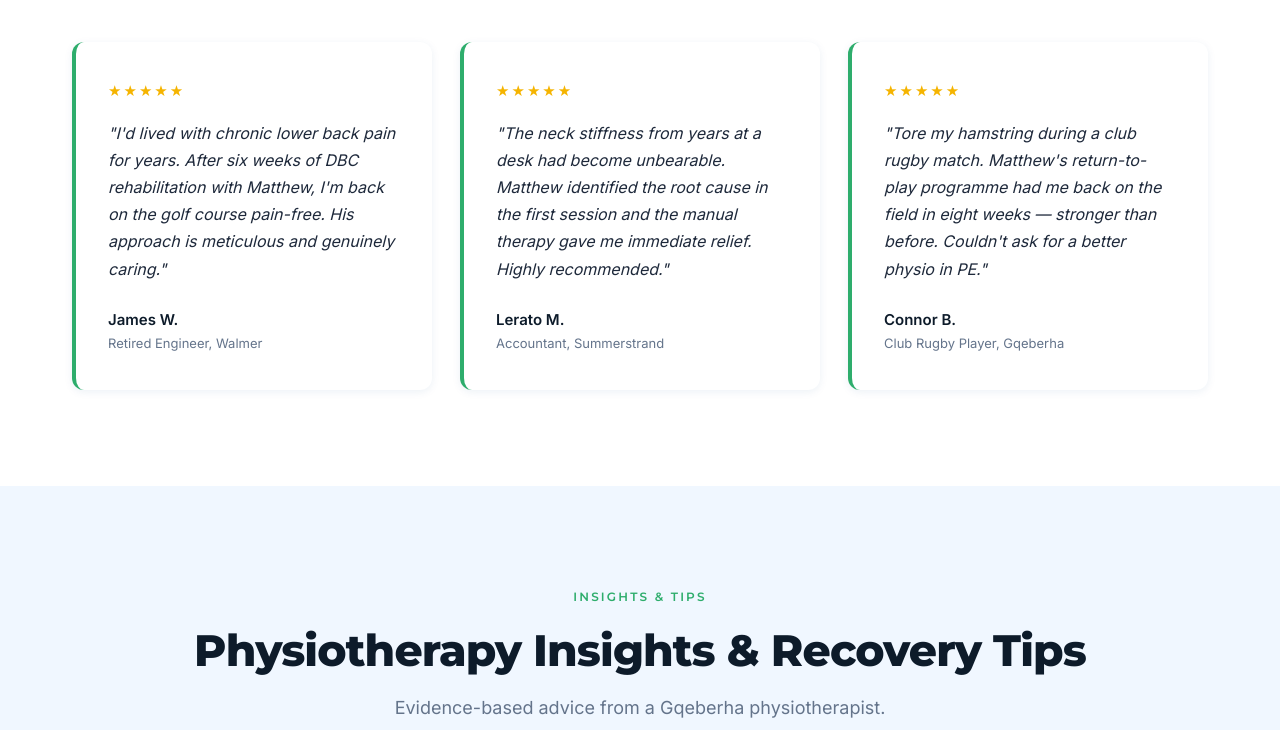
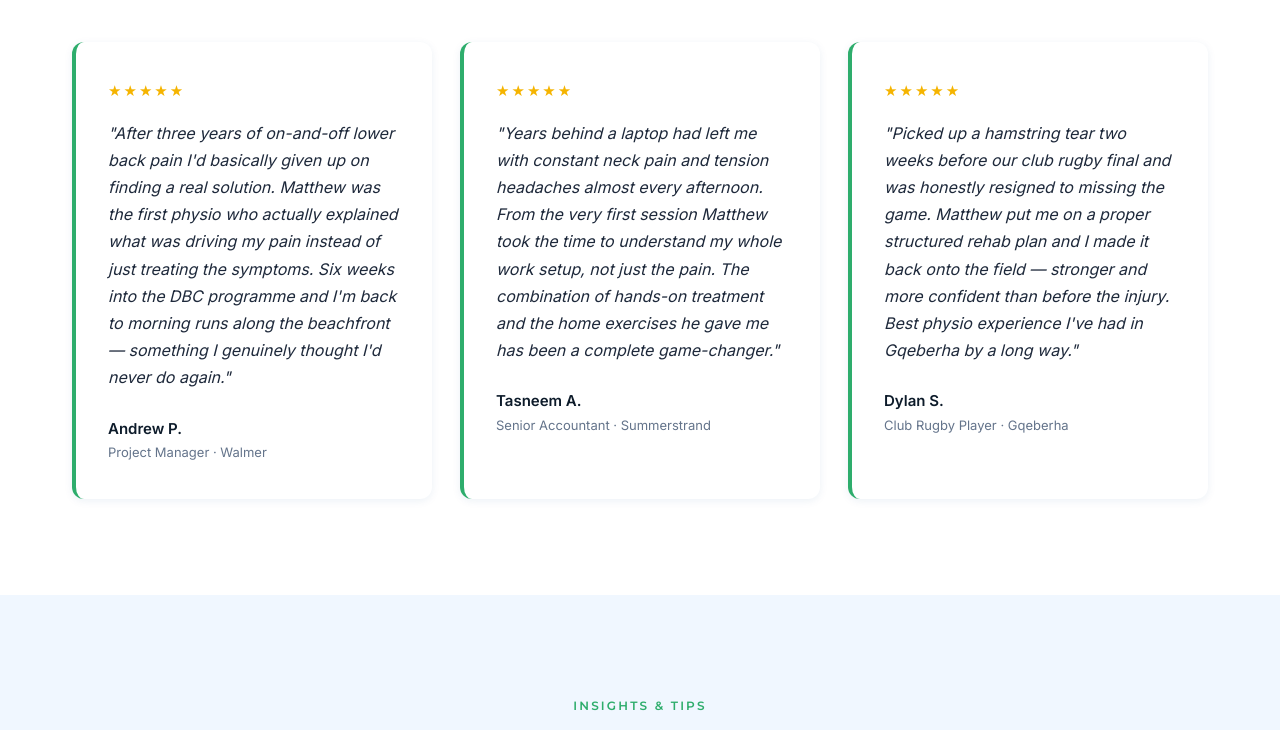
Before and after one commit to Digiiworks/matthew-aucamp-physiotherapy, a plain HTML site: page index.html in a window 1280 px wide. Shown: the part 4600-5330 px from the top of the page. Drawn offline with nearby package versions, Linux system fonts and the light colour scheme.

Commit message:
content: stronger placeholder testimonials (still TODO until real ones land)

```diff
--- a/index.html
+++ b/index.html
@@ -269,18 +269,18 @@
     <div class="card-grid">
       <div class="testimonial fade-in">
         <div class="testimonial__stars">★★★★★</div>
-        <blockquote>"I'd lived with chronic lower back pain for years. After six weeks of DBC rehabilitation with Matthew, I'm back on the golf course pain-free. His approach is meticulous and genuinely caring."</blockquote>
-        <div class="testimonial__author"><strong>James W.</strong><span>Retired Engineer, Walmer</span></div>
+        <blockquote>"After three years of on-and-off lower back pain I'd basically given up on finding a real solution. Matthew was the first physio who actually explained what was driving my pain instead of just treating the symptoms. Six weeks into the DBC programme and I'm back to morning runs along the beachfront — something I genuinely thought I'd never do again."</blockquote>
+        <div class="testimonial__author"><strong>Andrew P.</strong><span>Project Manager · Walmer</span></div>
       </div>
       <div class="testimonial fade-in delay-1">
         <div class="testimonial__stars">★★★★★</div>
-        <blockquote>"The neck stiffness from years at a desk had become unbearable. Matthew identified the root cause in the first session and the manual therapy gave me immediate relief. Highly recommended."</blockquote>
-        <div class="testimonial__author"><strong>Lerato M.</strong><span>Accountant, Summerstrand</span></div>
+        <blockquote>"Years behind a laptop had left me with constant neck pain and tension headaches almost every afternoon. From the very first session Matthew took the time to understand my whole work setup, not just the pain. The combination of hands-on treatment and the home exercises he gave me has been a complete game-changer."</blockquote>
+        <div class="testimonial__author"><strong>Tasneem A.</strong><span>Senior Accountant · Summerstrand</span></div>
       </div>
       <div class="testimonial fade-in delay-2">
         <div class="testimonial__stars">★★★★★</div>
-        <blockquote>"Tore my hamstring during a club rugby match. Matthew's return-to-play programme had me back on the field in eight weeks — stronger than before. Couldn't ask for a better physio in PE."</blockquote>
-        <div class="testimonial__author"><strong>Connor B.</strong><span>Club Rugby Player, Gqeberha</span></div>
+        <blockquote>"Picked up a hamstring tear two weeks before our club rugby final and was honestly resigned to missing the game. Matthew put me on a proper structured rehab plan and I made it back onto the field — stronger and more confident than before the injury. Best physio experience I've had in Gqeberha by a long way."</blockquote>
+        <div class="testimonial__author"><strong>Dylan S.</strong><span>Club Rugby Player · Gqeberha</span></div>
       </div>
     </div>
   </div>
```
